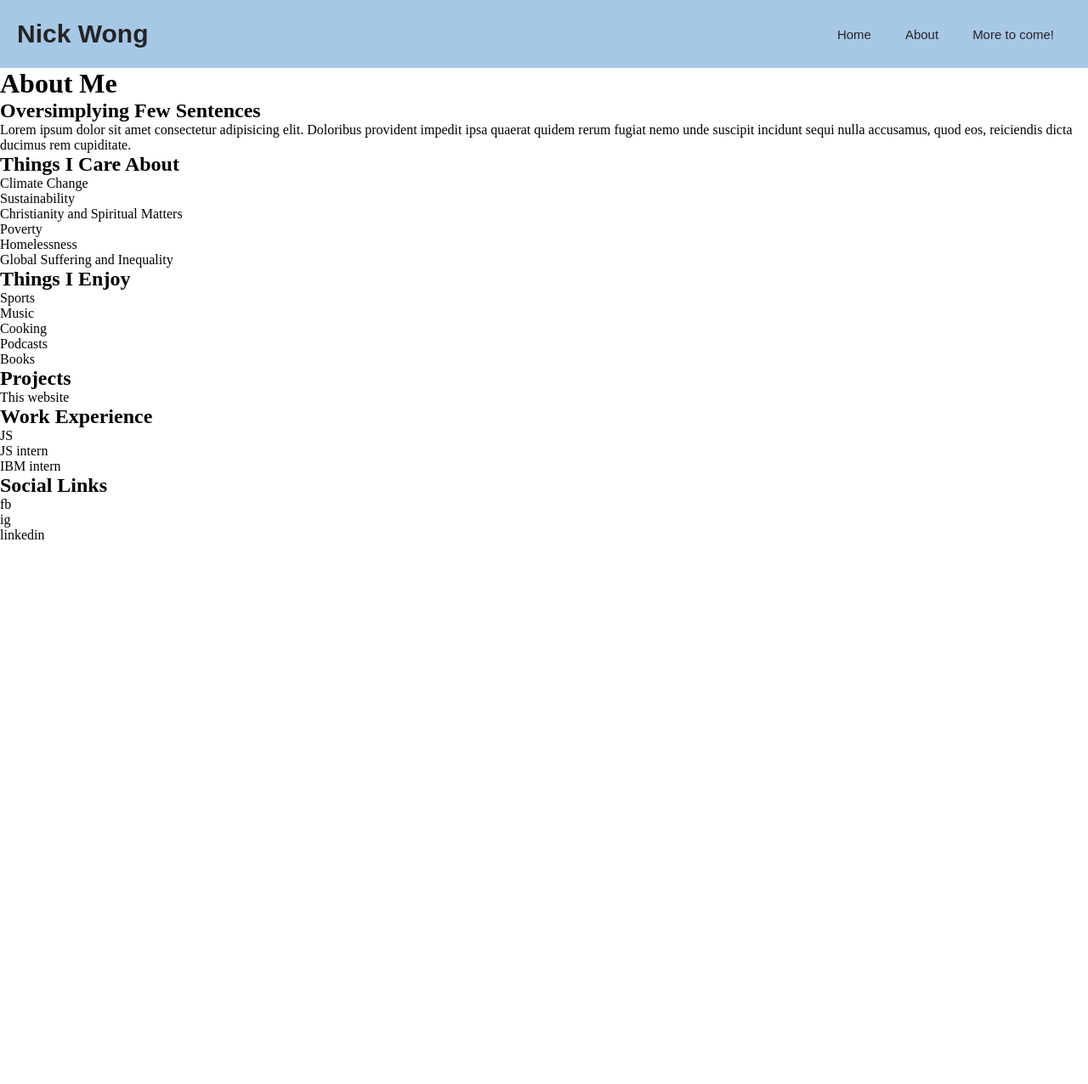
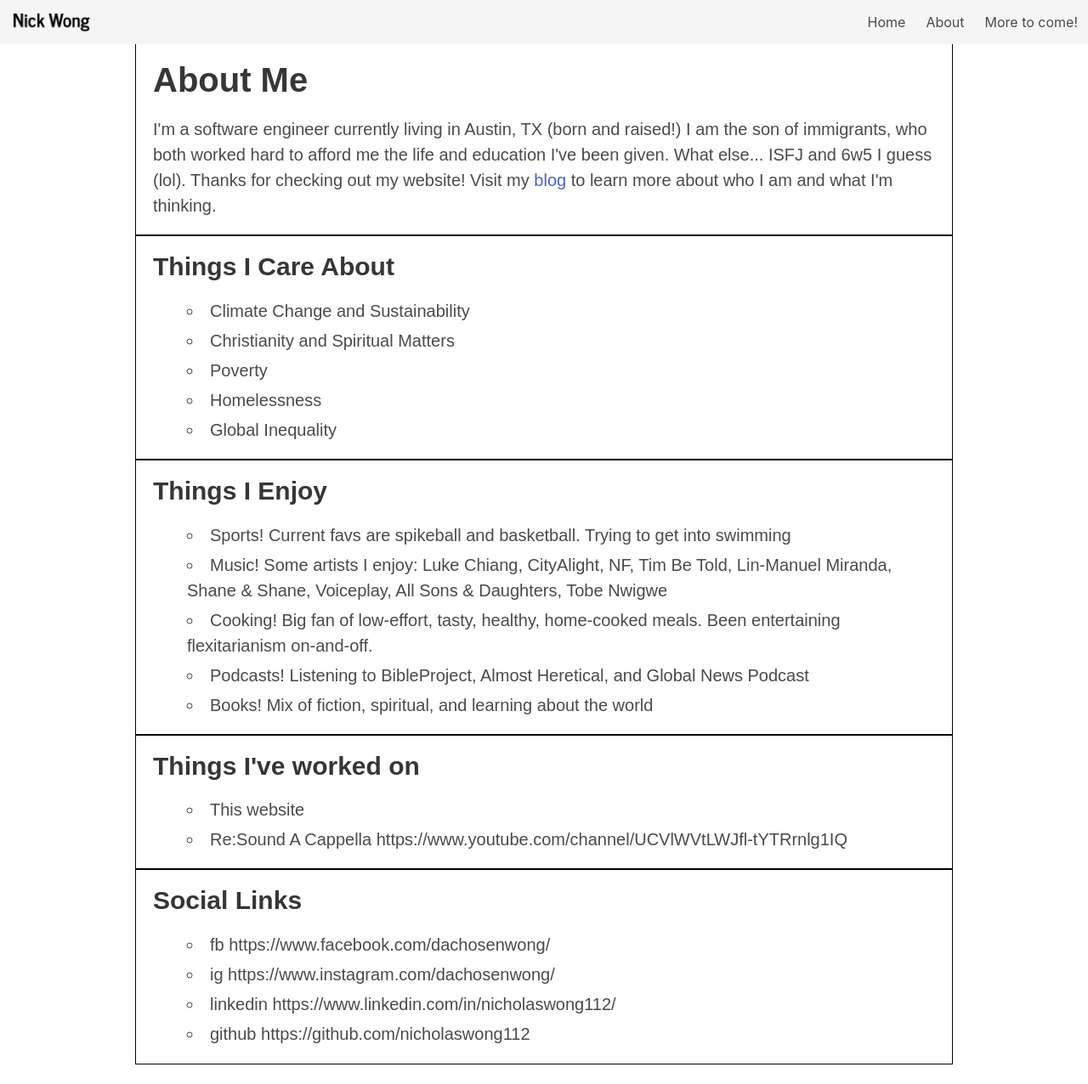
Before and after one commit to nicholaswong112/website, a Django app: page /about in a window 1280 px wide. Shown: the whole page at 85% size. Before the commit the page ends 635 px from the top, so only its background shows below. Run offline with Django 4.2, Linux system fonts and the light colour scheme.

Commit message:
added bulma, logo, etc

```diff
--- a/bio/static/bio/about.css
+++ b/bio/static/bio/about.css
@@ -0,0 +1,20 @@
+.content {
+    display: flex;
+    flex-direction: column;
+
+    max-width: 960px;
+    margin: 0 auto;
+}
+
+.section {
+    font-family: sans-serif;
+    font-size: 20px;
+
+    padding: 20px;
+    outline: 1px solid black;
+}
+
+.section > ul {
+    list-style-position: inside;
+    list-style-type: circle;
+}
--- a/bio/static/bio/index.css
+++ b/bio/static/bio/index.css
@@ -8,7 +8,6 @@
 }
 
 .greeting {
-    font-family:sans-serif;
     font-size: 30px;
 
     display: flex;
--- a/bio/templates/bio/about.html
+++ b/bio/templates/bio/about.html
@@ -4,46 +4,55 @@
 {% block title %}About Me{% endblock %}
 
 {% block head %}
-    <meta name="description" content="About page for Nick Wong"/>
-    <link rel="stylesheet" href="{% static 'bio/about.css' %}"/>
-
+<meta name="description" content="About page for Nick Wong"/>
+<link rel="stylesheet" href="{% static 'bio/about.css' %}"/>
 {% endblock %}
 
 {% block content %}
+<div class="section bio">
     <h1>About Me</h1>
-    <h2>Oversimplying Few Sentences</h2>
-    <p>Lorem ipsum dolor sit amet consectetur adipisicing elit. Doloribus provident impedit ipsa quaerat quidem rerum fugiat nemo unde suscipit incidunt sequi nulla accusamus, quod eos, reiciendis dicta ducimus rem cupiditate.</p>
-    <h2>Things I Care About</h2>
+    <p>
+        I'm a software engineer currently living in Austin, TX (born and raised!) I
+        am the son of immigrants, who both worked hard to afford me the life and
+        education I've been given. What else... ISFJ and 6w5 I guess (lol). Thanks for checking out my
+        website! Visit my <a href="#">blog</a> to learn more about who I am and what
+        I'm thinking.
+    </p>
+</div>
+<div class="section interests">
+    <h3>Things I Care About</h2>
     <ul>
-        <li>Climate Change</li>
-        <li>Sustainability</li>
+        <li>Climate Change and Sustainability</li>
         <li>Christianity and Spiritual Matters</li>
         <li>Poverty</li>
         <li>Homelessness</li>
-        <li>Global Suffering and Inequality</li>
+        <li>Global Inequality</li>
     </ul>
-    <h2>Things I Enjoy</h2>
+</div>
+<div class="section hobbies">
+    <h3>Things I Enjoy</h2>
     <ul>
-        <li>Sports</li>
-        <li>Music</li>
-        <li>Cooking</li>
-        <li>Podcasts</li>
-        <li>Books</li>
+        <li>Sports! Current favs are spikeball and basketball. Trying to get into swimming</li>
+        <li>Music! Some artists I enjoy: Luke Chiang, CityAlight, NF, Tim Be Told, Lin-Manuel Miranda, Shane & Shane, Voiceplay, All Sons & Daughters, Tobe Nwigwe</li>
+        <li>Cooking! Big fan of low-effort, tasty, healthy, home-cooked meals. Been entertaining flexitarianism on-and-off.</li>
+        <li>Podcasts! Listening to BibleProject, Almost Heretical, and Global News Podcast</li>
+        <li>Books! Mix of fiction, spiritual, and learning about the world</li>
     </ul>
-    <h2>Projects</h2>
+</div>
+<div class="section projects">
+    <h3>Things I've worked on</h2>
     <ul>
         <li>This website</li>
+        <li>Re:Sound A Cappella https://www.youtube.com/channel/UCVlWVtLWJfl-tYTRrnlg1IQ </li>
     </ul>
-    <h2>Work Experience</h2>
+</div>
+<div class="section socials">
+    <h3>Social Links</h2>
     <ul>
-        <li>JS</li>
-        <li>JS intern</li>
-        <li>IBM intern</li>
+        <li>fb https://www.facebook.com/dachosenwong/</li>
+        <li>ig https://www.instagram.com/dachosenwong/</li>
+        <li>linkedin https://www.linkedin.com/in/nicholaswong112/</li>
+        <li>github https://github.com/nicholaswong112</li>
     </ul>
-    <h2>Social Links</h2>
-    <ul>
-        <li>fb</li>
-        <li>ig</li>
-        <li>linkedin</li>
-    </ul>
+</div>
 {% endblock %}
--- a/static/base.css
+++ /dev/null
@@ -1,47 +0,0 @@
-* {
-    margin: 0;
-    padding: 0;
-    box-sizing: border-box;
-}
-
-header {
-    position: fixed;
-    display: flex;
-    justify-content:space-between;
-    align-items: center;
-
-    width: 100%;
-    height: 80px;
-    padding: 20px;
-
-    font-size: 15px;
-    font-family: sans-serif;
-    color: #242424;
-    background: #a7c7e7;
-}
-
-.content {
-    padding-top: 80px; /* matches header height */
-}
-
-.menu {
-    display: flex;
-    justify-content: flex-end;
-}
-
-.menu > li {
-    display: flex;
-}
-
-.menu > li > a {
-    padding: 30px 20px; /* V then H */
-}
-
-a:link,
-a:visited {
-    color: #242424;
-    text-decoration: none;
-}
-a:hover {
-    text-decoration: underline;
-}
--- a/templates/base.html
+++ b/templates/base.html
@@ -2,28 +2,52 @@
 <!DOCTYPE html>
 <html lang="en">
   <head>
-        <meta charset="UTF-8"/>
-        <meta name="viewport" content="width=device-width, initial-scale=1.0"/>
-        <link rel="stylesheet" href="{% static 'base.css' %}"/>
+    <meta charset="UTF-8" />
+    <meta name="viewport" content="width=device-width, initial-scale=1.0" />
+    <link
+      rel="stylesheet"
+      href="https://cdnjs.cloudflare.com/ajax/libs/bulma/0.9.4/css/bulma.min.css"
+      integrity="sha512-HqxHUkJM0SYcbvxUw5P60SzdOTy/QVwA1JJrvaXJv4q7lmbDZCmZaqz01UPOaQveoxfYRv1tHozWGPMcuTBuvQ=="
+      crossorigin="anonymous"
+      referrerpolicy="no-referrer"
+    />
     <title>{% block title %}TODO{% endblock %} | Nick Wong</title>
     {% block head %}
-            <meta name="description" content="TODO"/>
+    <meta name="description" content="TODO" />
     {% endblock %}
   </head>
-    <body>
+  <body class="has-navbar-fixed-top">
     <header>
-            <h1>Nick Wong</h1>
-            <nav>
-                <ul class="menu">
-                    <li><a href="{% url 'index' %}">Home</a></li>
-                    <li><a href="{% url 'about' %}">About</a></li>
-                    <li><a href="#">More to come!</a></li>
-                    <!-- More to come! -->
-                </ul>
+      <nav class="navbar is-fixed-top has-background-light">
+        <div class="navbar-brand">
+          <a class="navbar-item" href="{% url 'index' %}">
+            <img src="{% static 'logo-black.png' %}" />
+          </a>
+          <a class="navbar-burger" data-target="navbarOptions">
+            <span aria-hidden="true"></span>
+            <span aria-hidden="true"></span>
+            <span aria-hidden="true"></span>
+          </a>
+        </div>
+        <div class="navbar-menu" id="navbarOptions">
+          <div class="navbar-end">
+            <a class="navbar-item is-tab" href="{% url 'index' %}">Home</a>
+            <a class="navbar-item is-tab" href="{% url 'about' %}">About</a>
+            <a class="navbar-item is-tab" href="#">More to come!</a>
+          </div>
+        </div>
       </nav>
     </header>
-        <div class="content">
-            {% block content %}{% endblock %}
-        </div>
+    <div class="content">{% block content %}{% endblock %}</div>
+    <script src="https://ajax.googleapis.com/ajax/libs/jquery/3.6.1/jquery.min.js"></script>
+    <script>
+      $(document).ready(function () {
+        $(".navbar-burger").click(function () {
+          $(".navbar-burger").toggleClass("is-active");
+          $(".navbar-menu").toggleClass("is-active");
+          $(".navbar-item").each
+        });
+      });
+    </script>
   </body>
 </html>
```
Also changed, not shown: bio/templates/bio/index.html (+4 -3 lines), static/logo-black.png (added), static/logo-white.png (added). Lines whose indentation alone changed are shown as unchanged.
